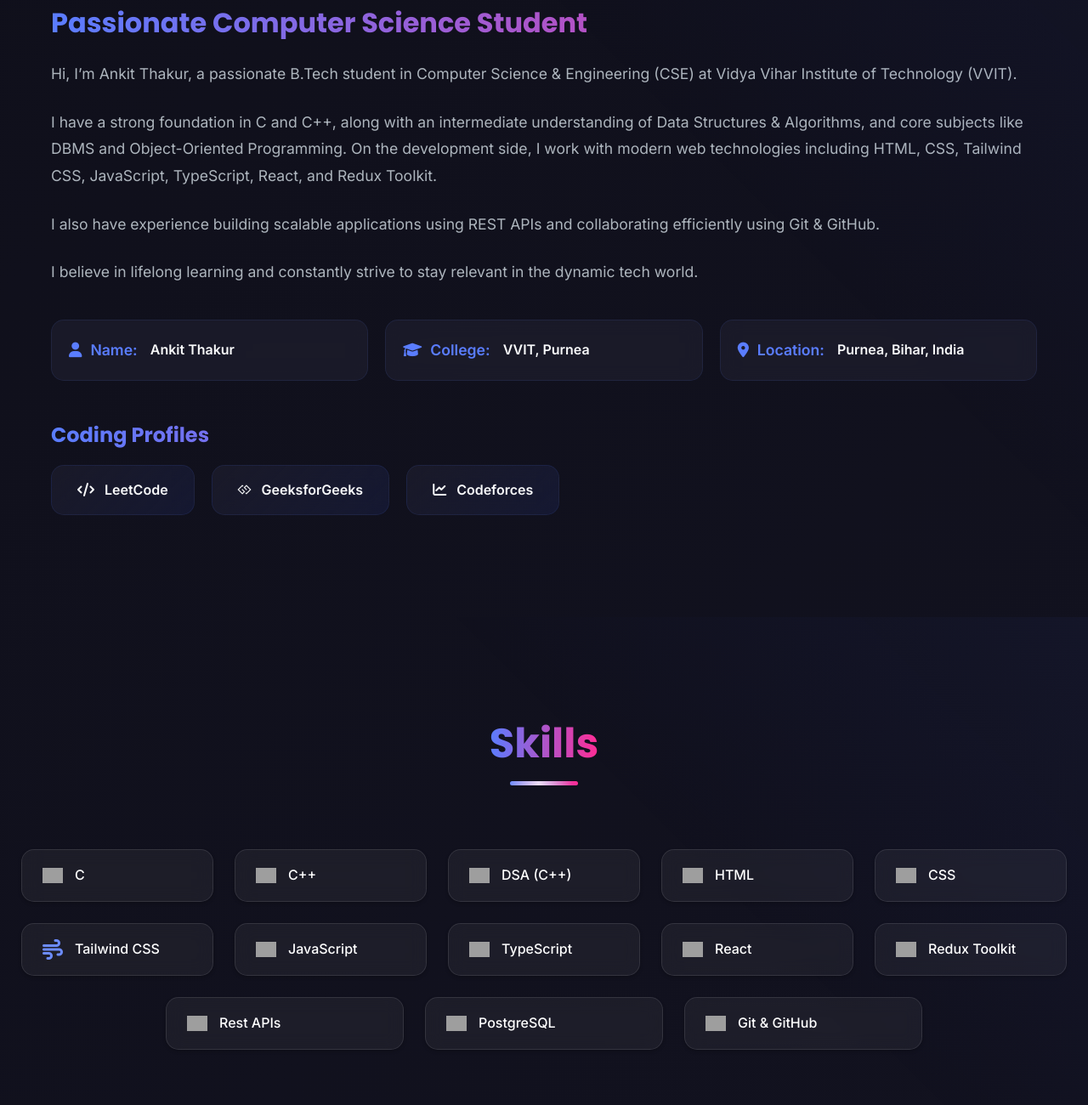
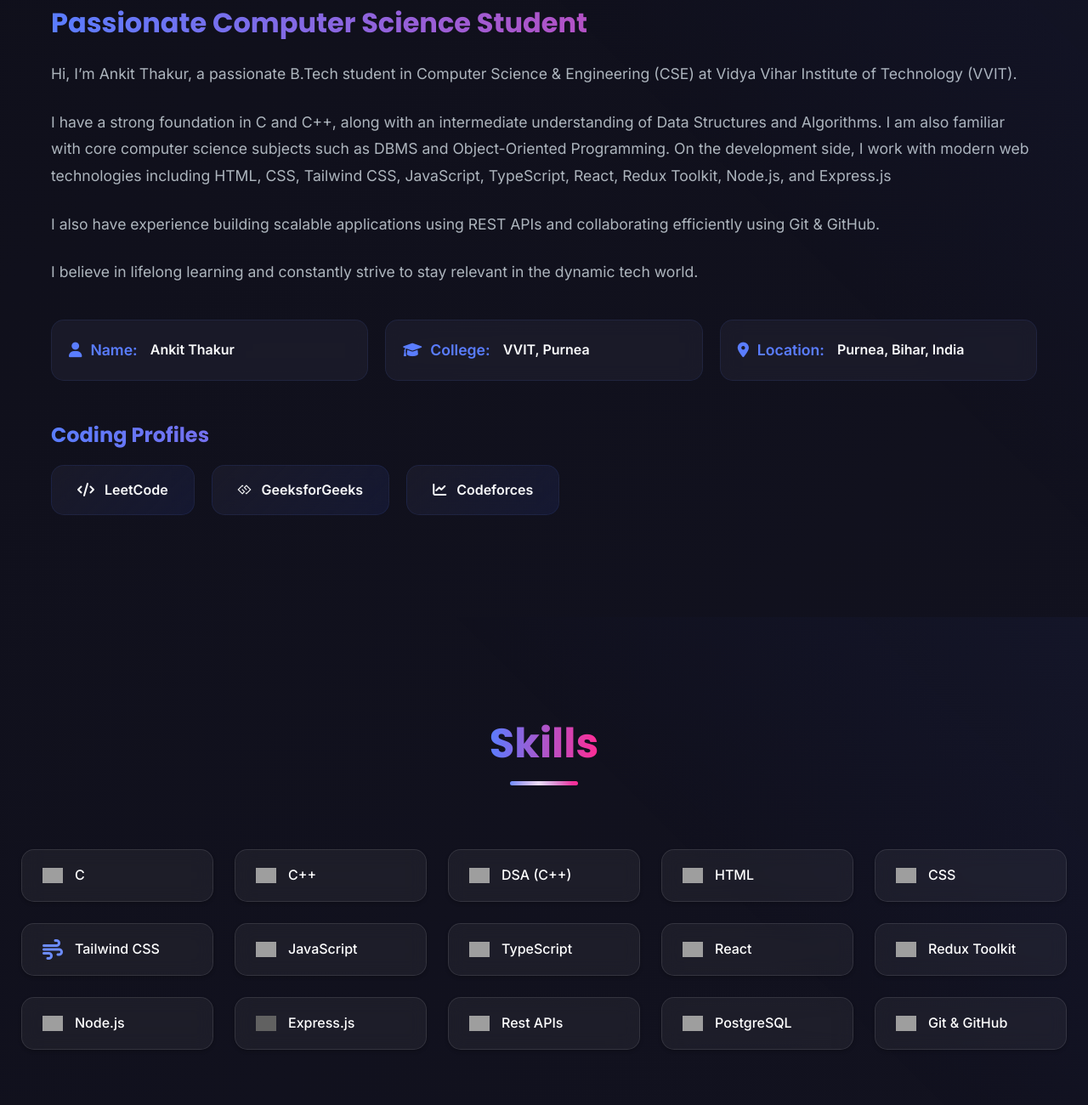
Before and after one commit to itsankit52/Personal-Portfolio, a plain HTML site: page index.html in a window 1280 px wide. Shown: the part 900-2200 px from the top of the page at 85% size. Drawn offline with nearby package versions, Linux system fonts and the light colour scheme; grey boxes are pictures that could not be loaded; animation ran at ten frames a second.

Commit message:
Add Skills and Update About Section

```diff
--- a/index.html
+++ b/index.html
@@ -98,9 +98,10 @@
                     </p>
                     <p>
                         I have a strong foundation in C and C++, along with an intermediate understanding of Data
-                        Structures & Algorithms, and core subjects like DBMS and Object-Oriented Programming. On the
-                        development side, I work with modern web technologies including HTML, CSS, Tailwind CSS,
-                        JavaScript, TypeScript, React, and Redux Toolkit.
+                        Structures and Algorithms. I am also familiar with core computer science subjects such as DBMS
+                        and Object-Oriented Programming.
+                        On the development side, I work with modern web technologies including HTML, CSS, Tailwind CSS,
+                        JavaScript, TypeScript, React, Redux Toolkit, Node.js, and Express.js
                     </p>
                     <p>
                         I also have experience building scalable applications using REST APIs and collaborating
@@ -198,14 +199,30 @@
                 <span>TypeScript</span>
             </div>
 
+            <!-- React -->
             <div class="skill-card">
                 <img src="https://cdn.jsdelivr.net/gh/devicons/devicon/icons/react/react-original.svg" alt="React" />
                 <span>React</span>
             </div>
 
+            <!-- Redux Toolkit -->
             <div class="skill-card">
                 <img src="https://cdn.jsdelivr.net/gh/devicons/devicon/icons/redux/redux-original.svg" alt="Redux" />
                 <span>Redux Toolkit</span>
+            </div>
+
+            <!-- Node.js -->
+            <div class="skill-card">
+                <img src="https://cdn.jsdelivr.net/gh/devicons/devicon/icons/nodejs/nodejs-original.svg"
+                    alt="Node.js" />
+                <span>Node.js</span>
+            </div>
+
+            <!-- Express.js -->
+            <div class="skill-card">
+                <img src="https://cdn.jsdelivr.net/gh/devicons/devicon/icons/express/express-original.svg"
+                    alt="Express.js" style="filter: invert(1);" />
+                <span>Express.js</span>
             </div>
 
             <div class="skill-card">
@@ -223,8 +240,6 @@
                 <img src="https://cdn.jsdelivr.net/gh/devicons/devicon/icons/git/git-original.svg" />
                 <span>Git & GitHub</span>
             </div>
-
-
 
 
         </div>
```
